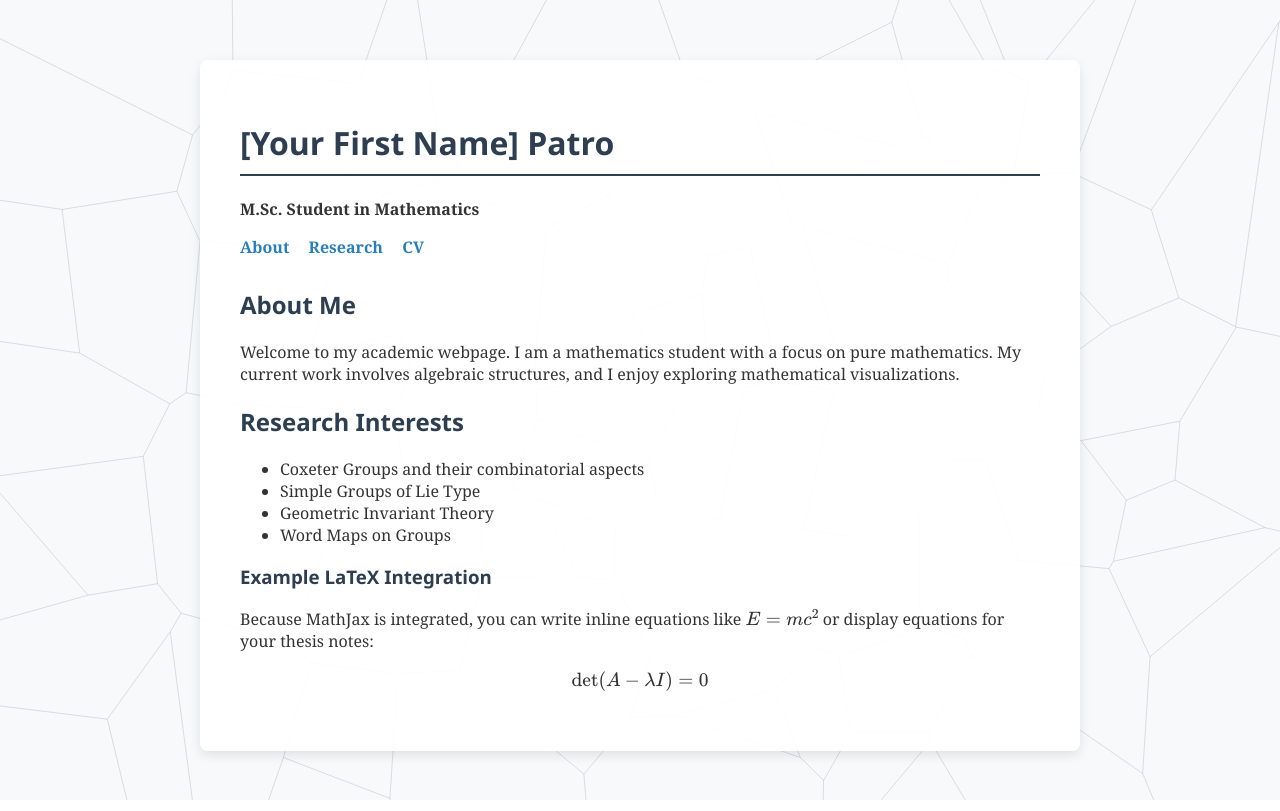
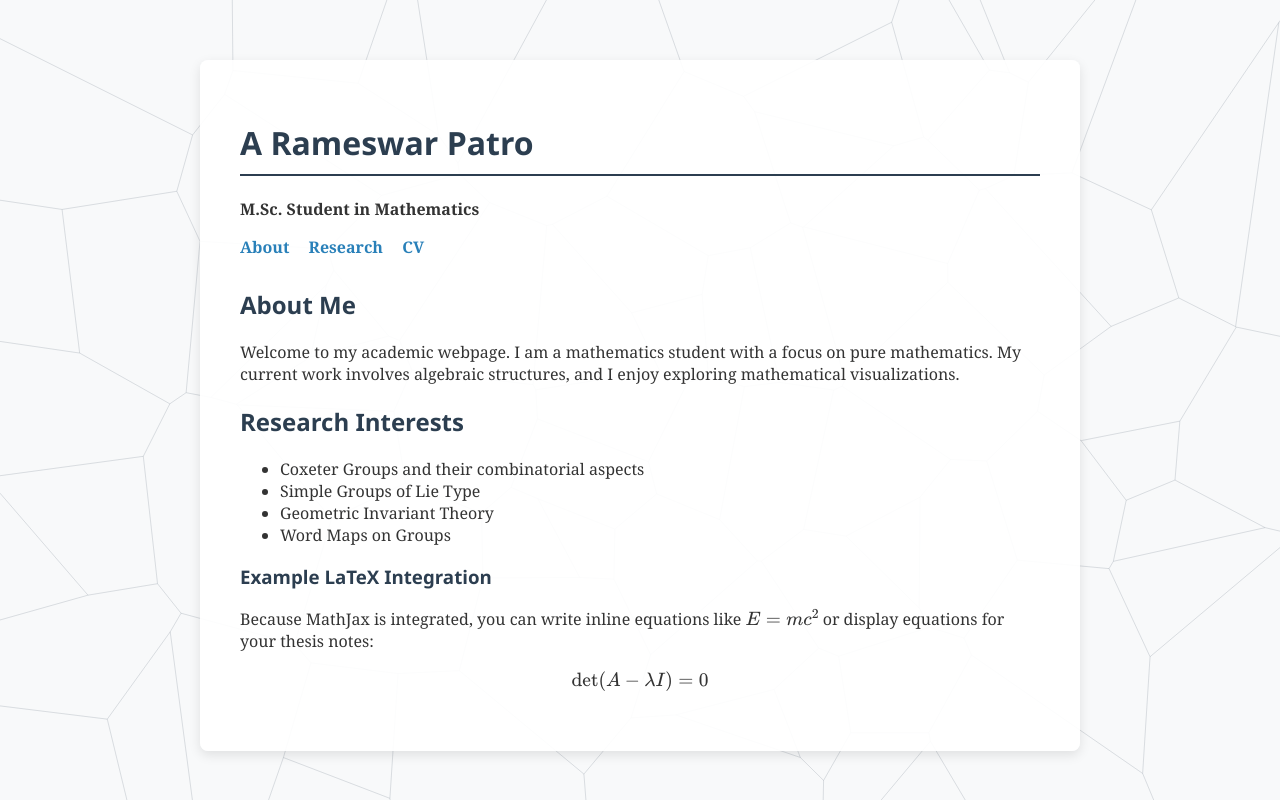
Before and after one commit to arameswar-patro/arameswar-patro.github.io, a plain HTML site: page index.html in a window 1280 px wide. Drawn offline with nearby package versions, Linux system fonts and the light colour scheme.

Commit message:
Update index.html

```diff
--- a/index.html
+++ b/index.html
@@ -81,7 +81,7 @@
     <!-- Main Website Content -->
     <div class="content-wrapper">
         <header>
-            <h1>[Your First Name] Patro</h1>
+            <h1>A Rameswar Patro</h1>
             <p><strong>M.Sc. Student in Mathematics</strong></p>
         </header>
 
```
